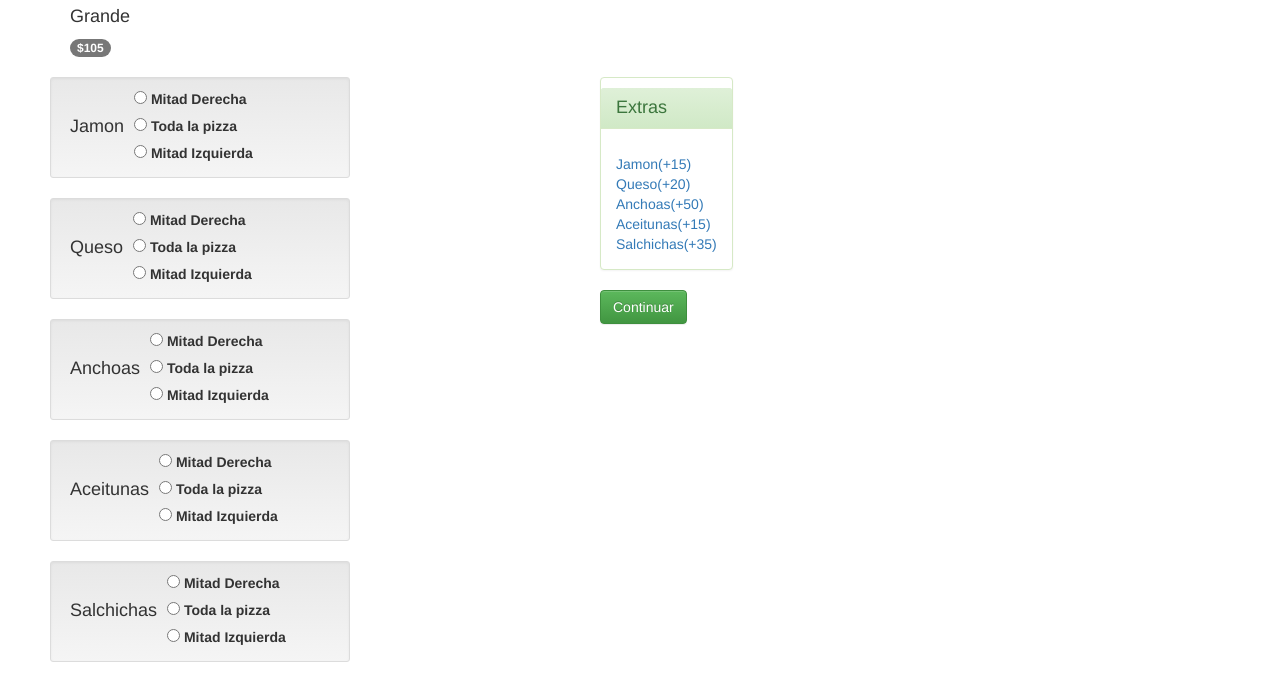
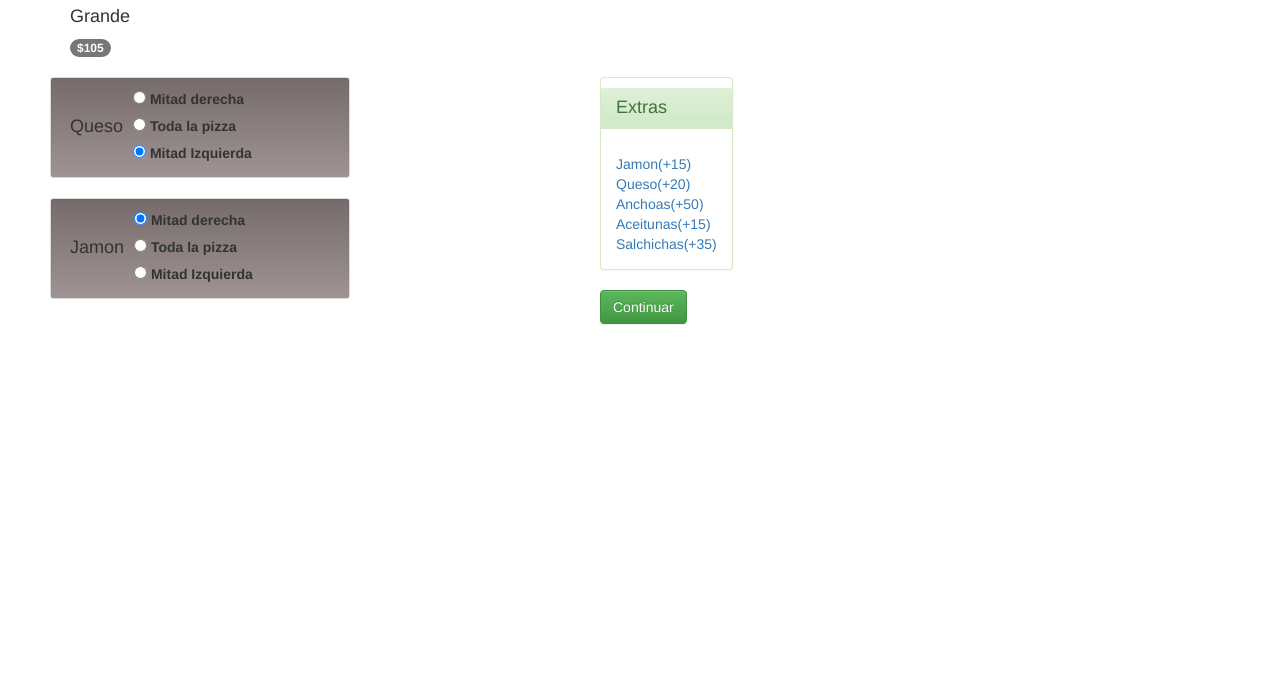
Before and after one commit to HurrellT/DominoUIs, a website: page Domino-Web/client/addIngredients/addIngredients.html in a window 1280 px wide. Shown: the part 152-834 px from the top of the page. After the commit the page ends 800 px from the top, so only its background shows below. Drawn offline with nearby package versions, Linux system fonts and the light colour scheme.

Commit message:
Agrego funcionalidad de agregar ingredientes a una pizza Ahora aparecen los ingredientes de la pizza sin poder modificar su ditribucion y solo modificamos los que agregamos desde la interfaz
	modified:   Domino-Web/client/addIngredients/addIngredientesApp.js
	modified:   Domino-Web/client/addIngredients/addIngredients.html

```diff
--- a/Domino-Web/client/addIngredients/addIngredientesApp.js
+++ b/Domino-Web/client/addIngredients/addIngredientesApp.js
@@ -8,19 +8,19 @@ app.controller("AddIngredienteCtrl" , function($scope) {
 		"id": 1,
 		"nombre": "Jamon",
 		"precio": 15,
-		"distribucionElegida": "Derecha"
+		"distribucionElegida": "Mitad derecha"
 	},
 	{
 		"id": 2,
 		"nombre": "Queso",
 		"precio": 20,
-		"distribucionElegida": "Izquierda"
+		"distribucionElegida": "Mitad Izquierda"
 	},
 	{
 		"id": 3,
 		"nombre": "Anchoas",
 		"precio": 50,
-		"distribucionElegida": "Derecha"
+		"distribucionElegida": "Mitad derecha"
 	},
 	{
 		"id": 4,
@@ -36,8 +36,35 @@ app.controller("AddIngredienteCtrl" , function($scope) {
 	}
 	];
 
-	$scope.distros = [ "Mitad Derecha",
+	this.agregar = function(ingred){
+		console.log(ingred);
+		$scope.promo.extras.push(ingred);
+	};
+
+	$scope.distros = [ "Mitad derecha",
 	"Toda la pizza",
 	"Mitad Izquierda"
 	];
+
+	$scope.promo =
+	{
+		"id": 1,
+		"nombre": "Muzzarella",
+		"precio": 125,
+		"ingredientes": [
+		{
+			"id": 2,
+			"nombre": "Queso",
+			"precio": 20,
+			"distribucionElegida": "Mitad Izquierda"
+		},
+		{
+			"id": 1,
+			"nombre": "Jamon",
+			"precio": 15,
+			"distribucionElegida": "Mitad derecha"
+		}
+		],
+		"extras":[]
+	};
 });
--- a/Domino-Web/client/addIngredients/addIngredients.html
+++ b/Domino-Web/client/addIngredients/addIngredients.html
@@ -9,7 +9,9 @@
     <script src="node_modules/angular/angular.min.js"></script>
     <link rel="stylesheet" href="node_modules/bootstrap/dist/css/bootstrap.min.css">
     <link rel="stylesheet" href="node_modules/bootstrap/dist/css/bootstrap-theme.min.css">
+
 </head>
+
 
 <body ng-controller="AddIngredienteCtrl as addIngrediente">
     <ul class="nav nav-pills">
@@ -34,12 +36,24 @@
 
     <div style="float: left; margin: 0px 50px">
         <!--Aca va un ciclo for usando javascript con los ingredientes agregados y sus distribuciones-->
-        <div ng-repeat = "ingrediente in ingredientes" class="well well-sm" style="max-width: 30rem;"> <!--Estos deberian ser lo ingredientes de la pizza-->
+        <div ng-repeat = "ingrediente in promo.ingredientes" class="well well-sm" style="max-width: 30rem; background-image: linear-gradient(to bottom,#766b6b 0,#9f9393 100%);"> <!--Estos deberian ser lo ingredientes de la pizza-->
             <div class="pull left" style="float: left; margin: 20px 10px"><h4>{{ingrediente.nombre}}</h4></div>
             <div class="container">
                 <div ng-repeat = "distribucion in distros" class="form-check">
                     <label class="form-check-label">
-                        <input class="form-check-input" type="radio" name="{{ingrediente.nombre}}" id="{{ingrediente.nombre}}" value="ingrediente-{{index}}">
+                        <input class="form-check-input" ng-model = "ingrediente.distribucionElegida" ng-checked = "ingrediente.distribucionElegida == distribucion" type="radio" name="{{ingrediente.nombre}}" id="{{ingrediente.nombre}}" value="ingrediente-{{index}}" onclick="return false;">
+                        {{distribucion}}
+                    </label>
+                </div>
+            </div>
+        </div>
+
+        <div ng-repeat = "ingrediente in promo.extras" class="well well-sm" style="max-width: 30rem;"> <!--Estos deberian ser lo ingredientes de la pizza-->
+            <div class="pull left" style="float: left; margin: 20px 10px"><h4>{{ingrediente.nombre}}</h4></div>
+            <div class="container">
+                <div ng-repeat = "distribucion in distros" class="form-check">
+                    <label class="form-check-label">
+                        <input class="form-check-input" ng-model = "ingrediente.distribucionElegida" ng-checked = "ingrediente.distribucionElegida == distribucion" type="radio" name="{{ingrediente.nombre}}" id="{{ingrediente.nombre}}" value="ingrediente-{{index}}">
                         {{distribucion}}
                     </label>
                 </div>
@@ -53,7 +67,7 @@
     <div class="panel panel-success" style="max-width: 30rem;">
         <h4 class="panel-heading"> Extras</h4>
         <div class = "panel-body">
-            <a ng-repeat= "ingrediente in ingredientes" class="panel-link" href="#">{{ingrediente.nombre}}(+{{ingrediente.precio}}) <br></a>
+            <a ng-repeat= "ingrediente in ingredientes" class="panel-link"  ng-click="addIngrediente.agregar(ingrediente)" >{{ingrediente.nombre}}(+{{ingrediente.precio}})<br></a>
         </div>
         <!--Aca va un ciclo for usando javascript con los ingredientes del menu y su precio-->
     </div>
```
